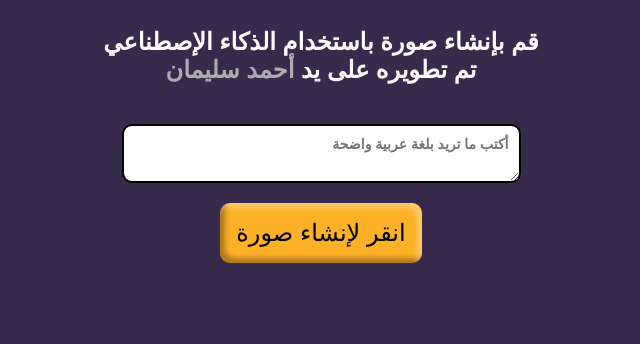
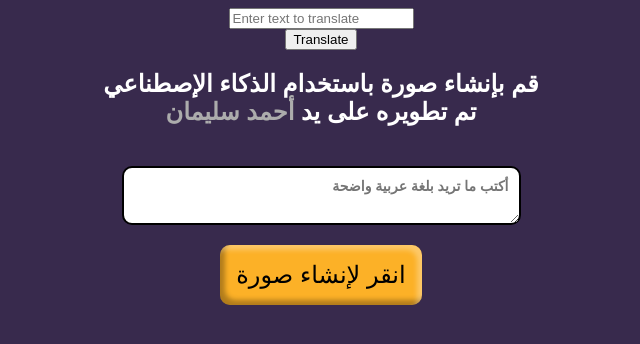
Before and after one commit to ahmedonour/Image-Generator-SvelteKit-and-Pocketbase, a SvelteKit app: page /generatorImage in a window 1280 px wide. Shown: the top 344 px of the page, without its empty margins (319-959 px from the left). Built offline with nearby package versions, Linux system fonts and the light colour scheme; a web font is replaced by a local one.

Commit message:
adding and removing some code

```diff
--- /dev/null
+++ b/src/components/Translating.svelte
@@ -0,0 +1,30 @@
+<script>
+    // import { request } from '@sveltech/routify/fetch'
+    import axios from "axios";
+    export let inputText = '';
+
+    async function handleSubmit() {
+      const encodedParams = new URLSearchParams();
+      encodedParams.append("source_language", "en");
+      encodedParams.append("target_language", "ar");
+      encodedParams.append("text", inputText);
+
+      const options = {
+        method: 'POST',
+        url: 'https://text-translator2.p.rapidapi.com/translate',
+        headers: {
+          'content-type': 'application/x-www-form-urlencoded',
+          'X-RapidAPI-Key': '51e505a872msha72d16d445e88fp124564jsn6e3109e85e93',
+          'X-RapidAPI-Host': 'text-translator2.p.rapidapi.com'
+        },
+        body: encodedParams
+      };
+
+      const response = await request(options);
+      const translation = await response.json();
+      console.log(translation);
+    }
+  </script>
+
+  <input type="text" bind:value={inputText} placeholder="Enter text to translate" />
+  <button on:click={handleSubmit}>Translate</button>
--- a/src/routes/generatorImage/+page.svelte
+++ b/src/routes/generatorImage/+page.svelte
@@ -1,6 +1,6 @@
 <script>
 	import { Configuration, OpenAIApi } from 'openai';
-
+	import Translating from '../../components/Translating.svelte';
 	let prompt = '';
 	let result = '';
 	let loading = false;
@@ -26,6 +26,7 @@
 </script>
 
 <main class="app-main">
+	<Translating inputText={prompt} />
 	{#if loading}
 		<h2>Generating..Please Wait..</h2>
 		<div class="lds-ripple">
```
Also changed, not shown: package.json (+11 -10 lines), 1 other file (tests, documents, lock files or other folders).
